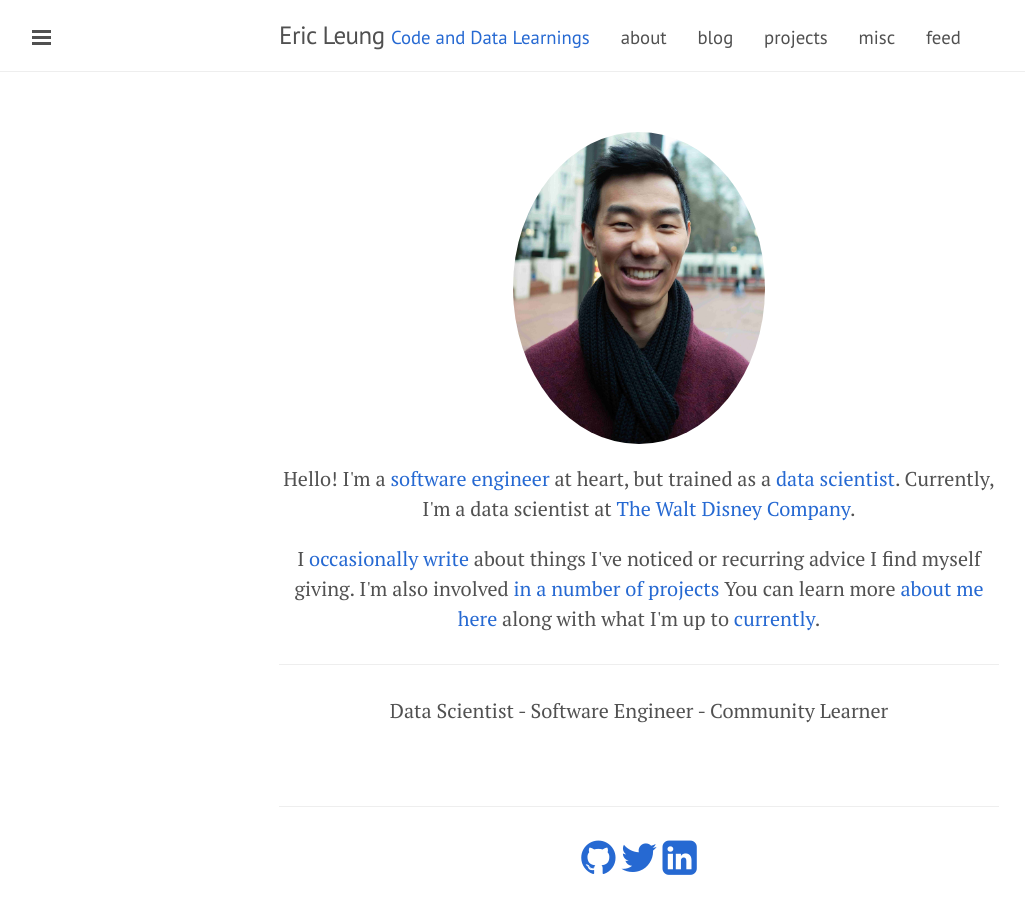
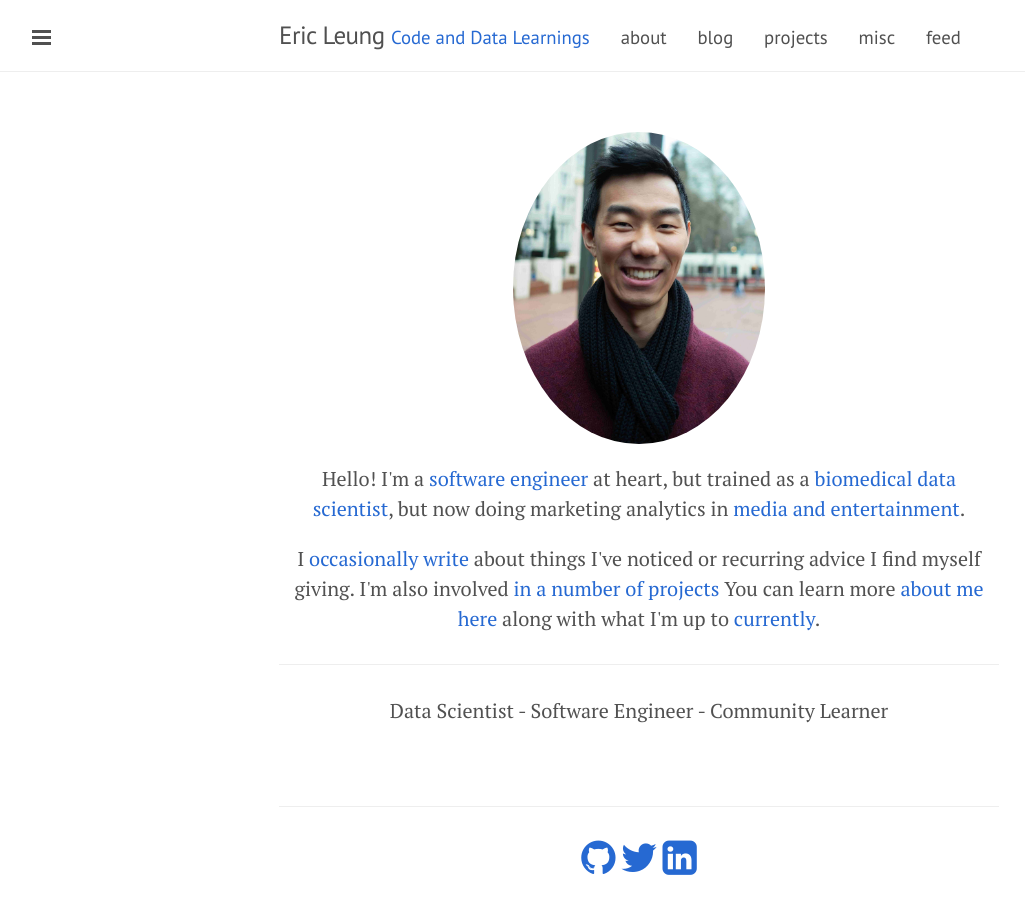
Before and after one commit to erictleung/erictleung.github.io, a Jekyll site: the page built from index.md, in a window 1280 px wide. Shown: the whole page, without its empty margins (1-1026 px from the left). Built offline with Jekyll 4.4.1, drawn with Linux system fonts in a browser that asks for light colours; nearby versions of some CDN libraries.

Commit message:
Update index.md

```diff
--- a/index.md
+++ b/index.md
@@ -16,9 +16,9 @@ description: |
     I'm a
     <a href="https://github.com/erictleung">software engineer</a>
     at heart, but trained as a
-    <a href="https://ohsu.edu/dmice">data scientist</a>.
-    Currently, I'm a data scientist at
-    <a href="https://thewaltdisneycompany.com/">The Walt Disney Company</a>.
+    <a href="https://ohsu.edu/dmice">biomedical data scientist</a>,
+    but now doing marketing analytics in
+    <a href="https://thewaltdisneycompany.com/">media and entertainment</a>.
 </p>
 
 <p class="text-center">
```
